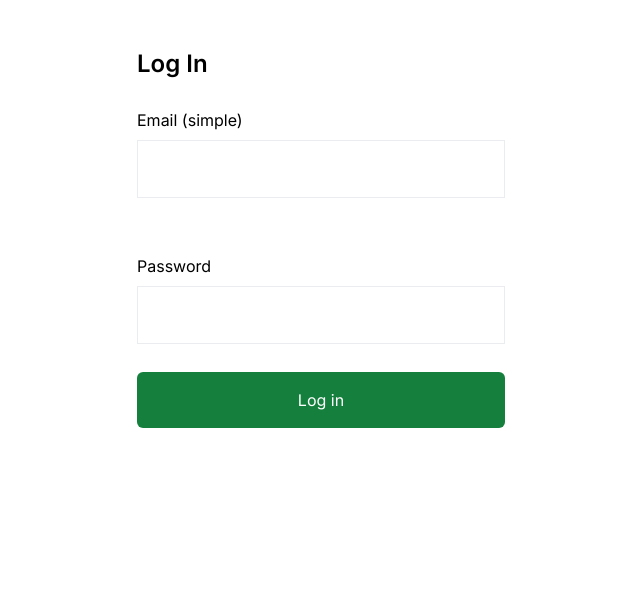
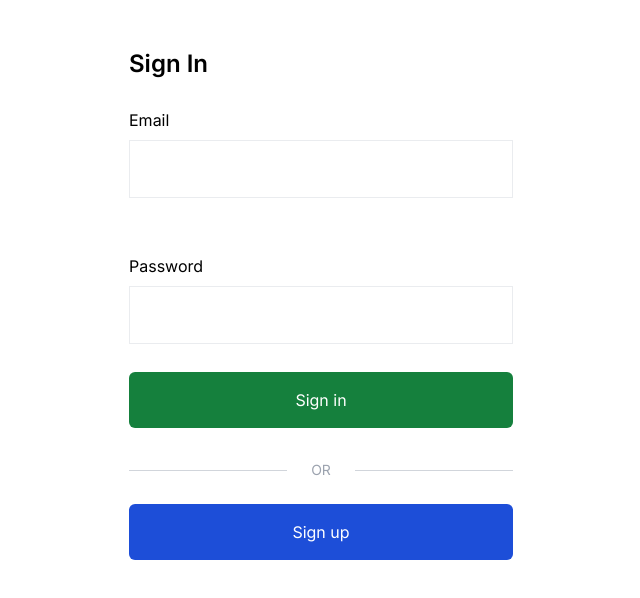
Before and after one commit to ting-yun-career/auth-test, a Next.js app: page /login in a window 1280 px wide. Shown: the top 598 px of the page, without its empty margins (319-959 px from the left). Built offline with nearby package versions, Linux system fonts and the light colour scheme; no server answers.

Commit message:
sign up prettify

```diff
--- a/src/app/login/Form.tsx
+++ b/src/app/login/Form.tsx
@@ -2,10 +2,10 @@
 import { useEffect, useState } from "react";
 import { useSearchParams, useRouter } from "next/navigation";
 import styles from "./Form.module.css";
-import Link from "next/link";
 import { signIn, useSession } from "next-auth/react";
 import { useForm, SubmitHandler } from "react-hook-form";
 import Loader from "../loading";
+import Link from "next/link";
 
 type Inputs = {
   email: string;
@@ -51,26 +51,26 @@ const Form = () => {
   };
 
   return (
+    <>
       <form
         onSubmit={handleSubmit(formSubmit)}
-      className={`${styles.form_container} flex justify-center items-center flex-col`}
+        className={`${styles.form_container} mb-8 flex justify-center items-center flex-col`}
       >
         <h2
-        className={`leading-[1.15] mt-12 mx-auto w-full  px-2 text-xl my-6 sm:text-2xl font-semibold  font-Poppins`}
+          className={`leading-[1.15] mt-12 mx-auto w-full text-xl my-6 sm:text-2xl font-semibold  font-Poppins`}
         >
-        Log In
+          Sign In
         </h2>
-
-      <fieldset className="w-full px-2 flex justify-center items-center flex-col">
+        <fieldset className="w-full flex justify-center items-center flex-col">
           <label className="w-full " htmlFor="email">
-          Email (simple)
+            Email
           </label>
           <input
             type="text"
             {...register("email", {
               required: "Email is required",
             })}
-          className=" w-full   border-solid border-[1px] border-[#EAECEF]"
+            className="w-full border-solid border-[1px] border-[#EAECEF]"
           />
           {errors.email?.message && (
             <small className="block text-red-600 w-full">
@@ -78,7 +78,7 @@ const Form = () => {
             </small>
           )}
         </fieldset>
-      <fieldset className="w-full px-2 mt-12 flex justify-center items-center flex-col">
+        <fieldset className="w-full mt-12 flex justify-center items-center flex-col">
           <label className="w-full" htmlFor="password">
             Password
           </label>
@@ -87,7 +87,7 @@ const Form = () => {
             {...register("password", {
               required: "Password is required",
             })}
-          className=" w-full   border-solid border-[1px] border-[#EAECEF]"
+            className="w-full border-solid border-[1px] border-[#EAECEF]"
           />
           {errors.password?.message && (
             <small className="block text-red-600 w-full">
@@ -95,14 +95,14 @@ const Form = () => {
             </small>
           )}
         </fieldset>
-      <div className={`flex flex-col justify-center w-full items-center px-2`}>
+        <div className={`flex flex-col justify-center w-full items-center`}>
           <button
             type="submit"
-          disabled={isSubmitting}
+            disabled={isSubmitting || session?.status === "loading"}
             className="w-full flex justify-center items-center"
           >
-          <span className="text-center flex-1   mt-6 bg-green-700 hover:bg-lightColor hover:font-semibold rounded-md p-[1rem] px-4  text-white cursor-pointer">
-            Log in
+            <span className="text-center flex-1 mt-6 bg-green-700 hover:bg-green-600 rounded-md p-[1rem] px-4  text-white cursor-pointer">
+              Sign in
             </span>
           </button>
         </div>
@@ -111,6 +111,21 @@ const Form = () => {
         )}
         {isSubmitting && <Loader />}
       </form>
+      <div className="flex items-center justify-between">
+        <div className="w-full h-[1px] bg-gray-300"></div>
+        <span className="text-sm uppercase mx-6 text-gray-400">Or</span>
+        <div className="w-full h-[1px] bg-gray-300"></div>
+      </div>
+
+      <div className="w-full flex justify-center items-center mt-6">
+        <Link
+          href="/register"
+          className="text-center flex-1 bg-blue-700 hover:bg-blue-600 rounded-md p-[1rem] px-4  text-white cursor-pointer"
+        >
+          Sign up
+        </Link>
+      </div>
+    </>
   );
 };
 
--- a/src/app/register/Form.tsx
+++ b/src/app/register/Form.tsx
@@ -37,7 +37,6 @@ const Form = () => {
   const [message, setMessage] = useState<null | string>(null);
 
   const formSubmit: SubmitHandler<Inputs> = async (form: any) => {
-    console.log("submit");
     const { fullName, email, password } = form;
 
     try {
@@ -65,7 +64,6 @@ const Form = () => {
       autoComplete="off"
       className={`${styles.form_container} -mt-2 flex justify-center items-center flex-col`}
     >
-      {JSON.stringify(message)}
       <fieldset className="w-full mx-4 flex justify-center items-center flex-col">
         <div className="w-full px-2">
           <label htmlFor="lastName" className="text-sm">
@@ -122,15 +120,6 @@ const Form = () => {
         </div>
       </fieldset>
       <div className="flex flex-col w-full items-center px-2">
-        <p className="w-full text-left">
-          <Link
-            href="/login"
-            className="text-lightColor hover:text-primaryColor hover:underline"
-          >
-            {" "}
-            Login with an existing account
-          </Link>
-        </p>
         {message && <small className="block text-red-600">{message}</small>}
         <button
           type="submit"
--- a/src/util/auth.ts
+++ b/src/util/auth.ts
@@ -69,7 +69,6 @@ export const authOptions: NextAuthOptions = {
     error: "/login",
   },
   callbacks: {
-    // We can pass in additional information from the user document MongoDB returns
     async jwt({ token, user }: any) {
       if (user) {
         token.user = {
@@ -80,7 +79,6 @@ export const authOptions: NextAuthOptions = {
       }
       return token;
     },
-    // If we want to access our extra user info from sessions we have to pass it the token here to get them in sync:
     session: async ({ session, token }: any) => {
       if (token) {
         session.user = token.user;
```
Lines whose indentation alone changed are shown as unchanged.
